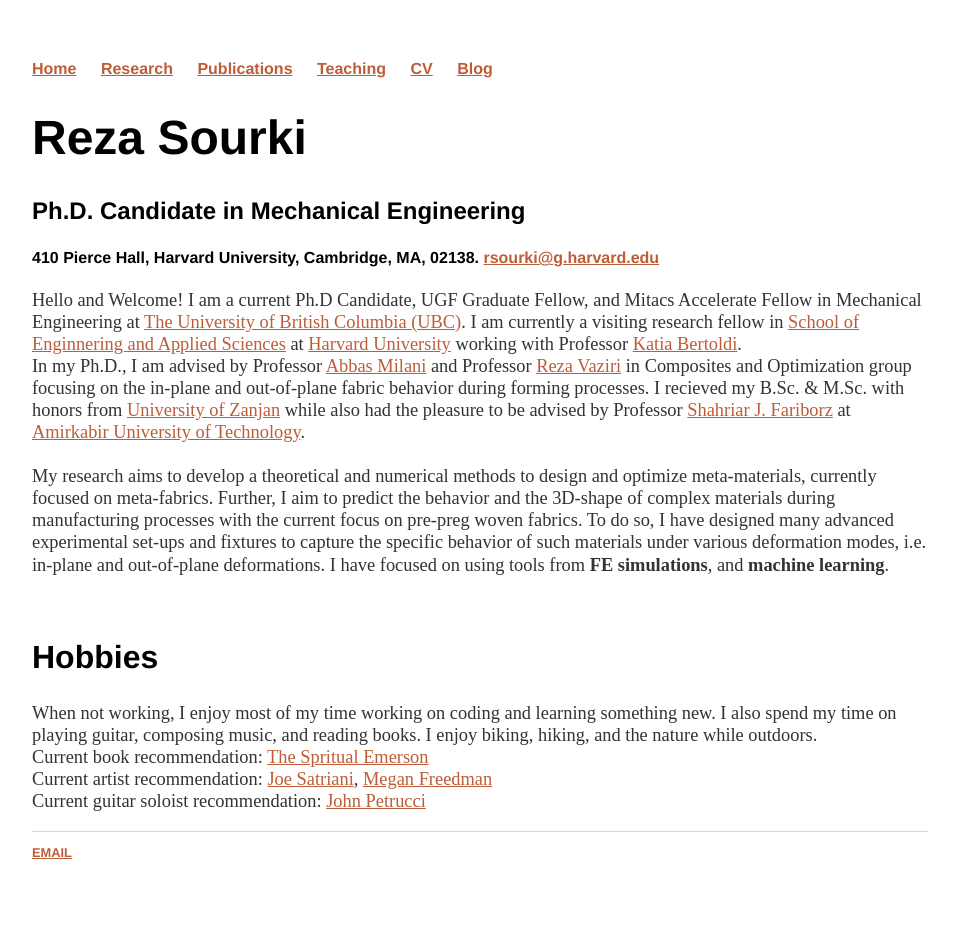
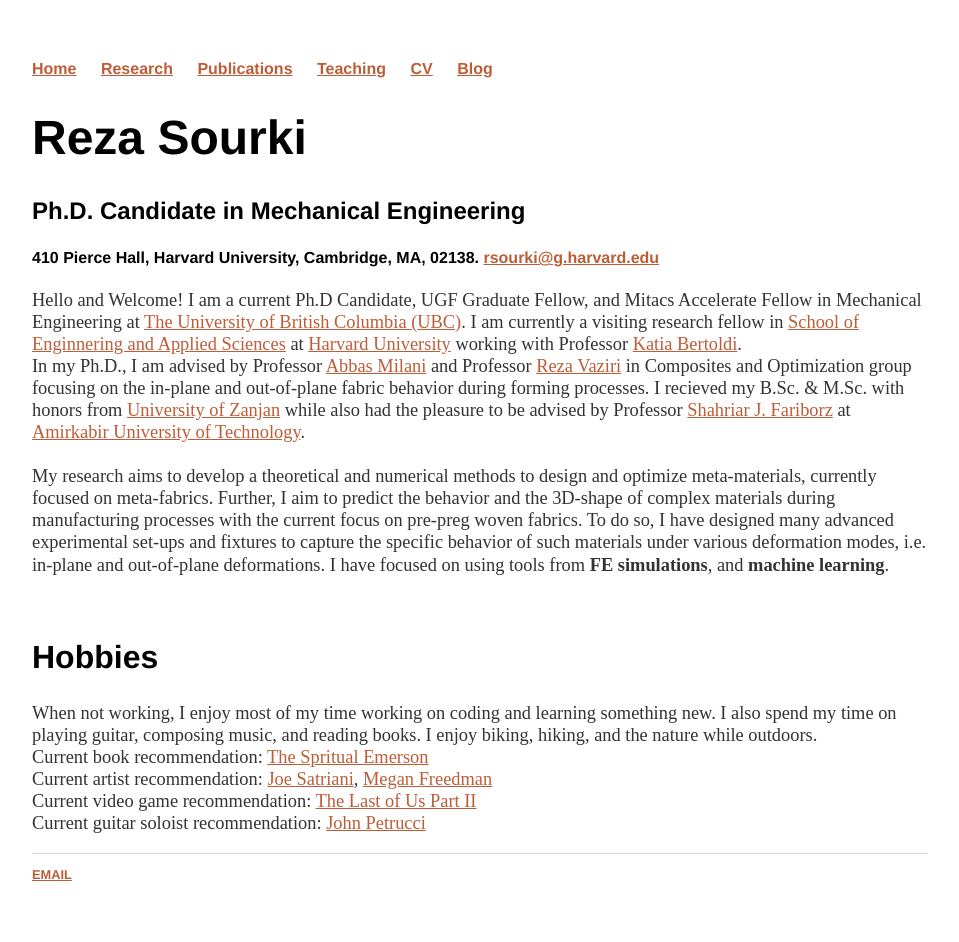
Before and after one commit to rsourki/rsourki.github.io, a Jekyll site: the page built from index.html, in a window 1280 px wide. Shown: the whole page, without its empty margins (160-1119 px from the left). Built offline with Jekyll 4.4.1, drawn with Linux system fonts in a browser that asks for light colours; before the commit the page ends 920 px from its top, so only the background shows below that.

Commit message:
Update index.html

```diff
--- a/index.html
+++ b/index.html
@@ -27,6 +27,8 @@ title: Reza Sourki Webpage
 	<br>
 	Current artist recommendation: <a href="https://open.spotify.com/artist/2yzxX2DI9LFK8VFTyW2zZ8"> Joe Satriani</a>, <a href="https://open.spotify.com/artist/3fdr15UunbuZxGUETXRqUk"> Megan Freedman</a>
 	<br>
+	Current video game recommendation: <a href="https://www.thelastofus.playstation.com/"> The Last of Us Part II</a>
+	<br>
 	Current guitar soloist recommendation: <a href="https://open.spotify.com/artist/4zvIE8a1h7L0IED4r4qKk1"> John Petrucci</a>
 	</p>
 </div><!-- /.blurb -->
```
